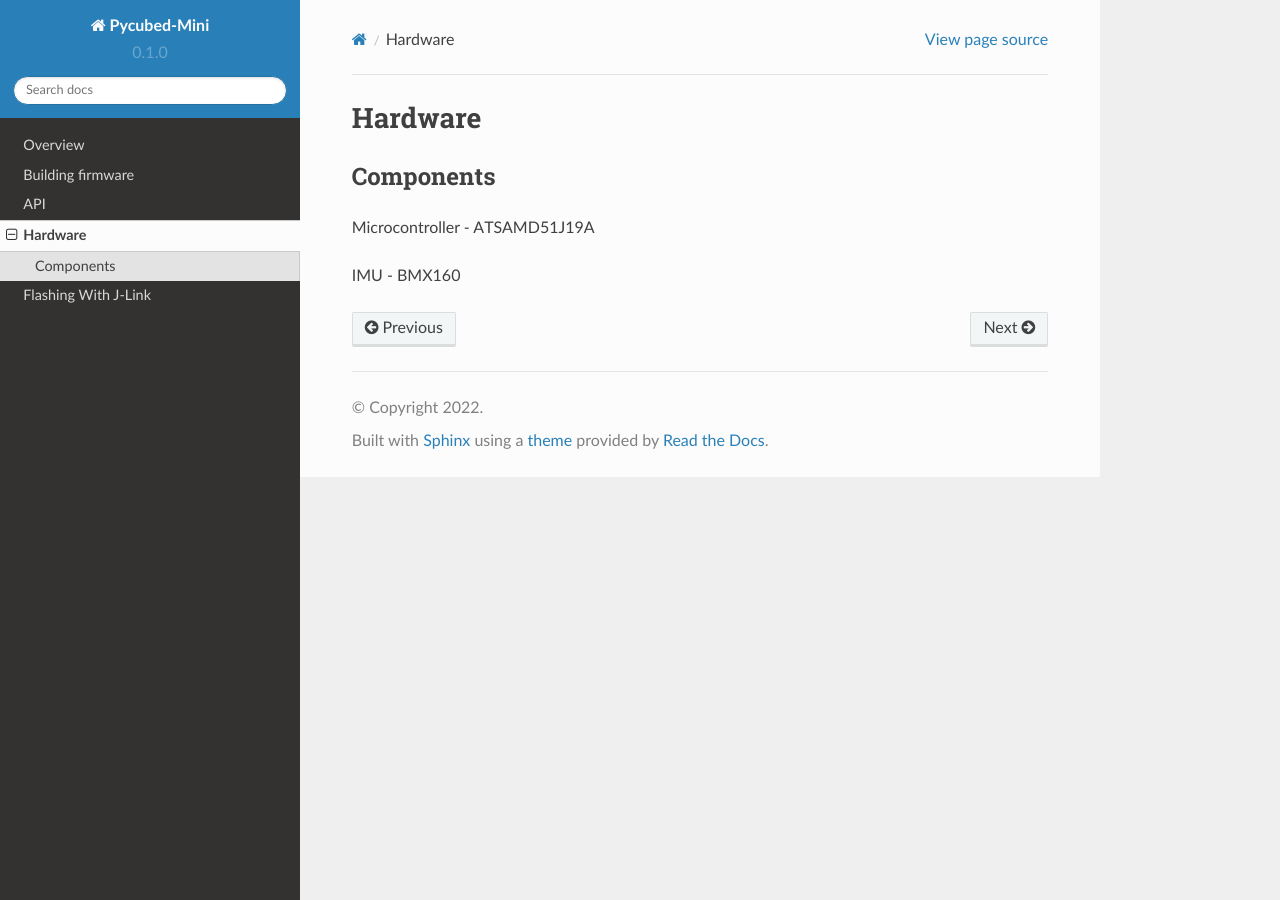
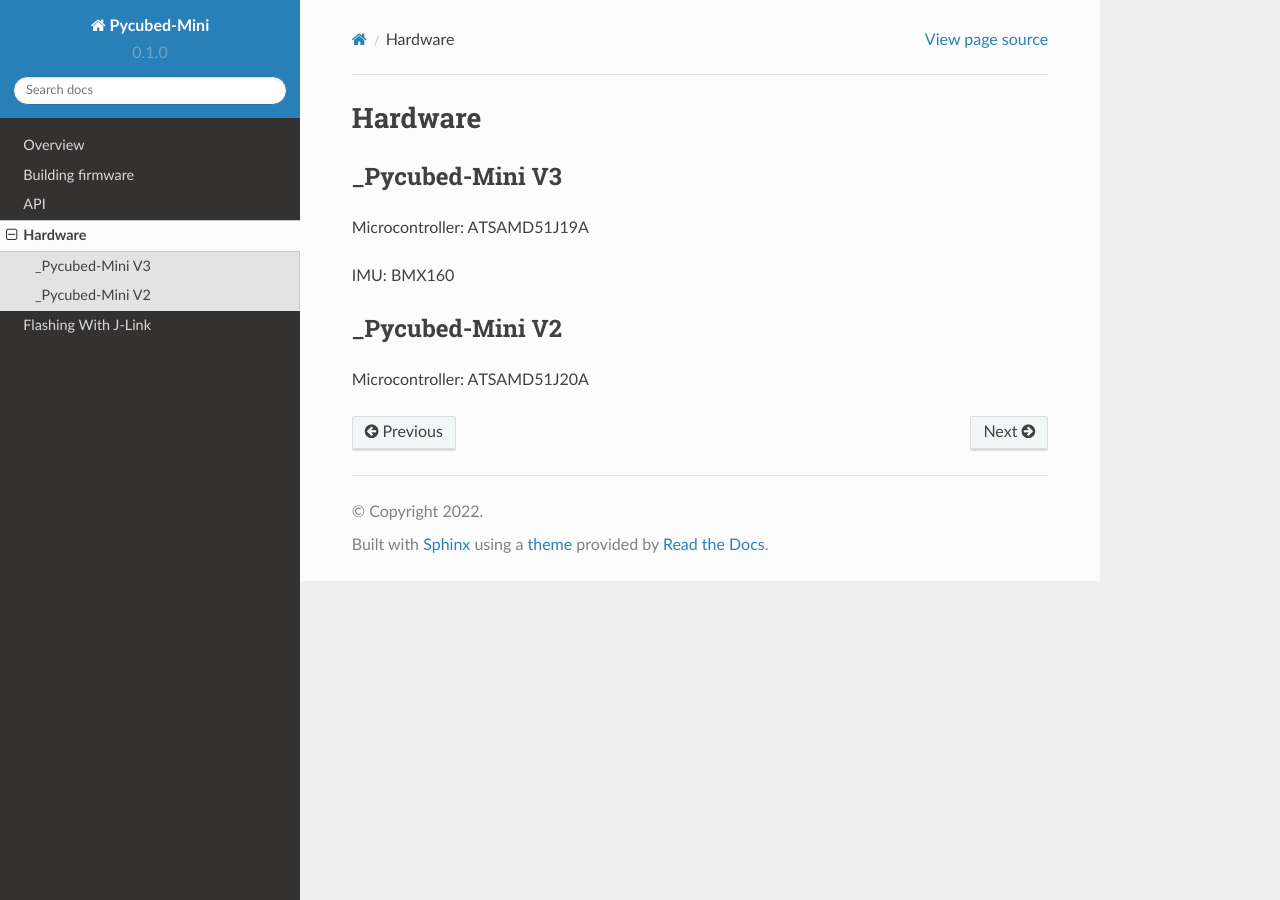
Before and after one commit to PyCubed-Mini/PocketQubeDocs, a Sphinx documentation site: the page built from docs/source/hardware.rst, in a window 1280 px wide. Built offline with Sphinx 7.4.7 and the Read the Docs theme 2.0.0, drawn with Linux system fonts in a browser that asks for light colours.

```diff
--- a/docs/source/hardware.rst
+++ b/docs/source/hardware.rst
@@ -1,11 +1,17 @@
 Hardware
 ====
 
-.. _Components:
+.. _Pycubed-Mini V3:
+.. _Pycubed-Mini V2:
 
-Components
+_Pycubed-Mini V3
 ------------
 
-Microcontroller - ATSAMD51J19A
+Microcontroller: ATSAMD51J19A
 
-IMU - BMX160
+IMU: BMX160
+
+_Pycubed-Mini V2
+------------
+
+Microcontroller: ATSAMD51J20A
```
Also changed, not shown: docs/source/jlink.rst (+12 -4 lines), docs/source/jlink/pycubed-miniv2.jpg (added).
